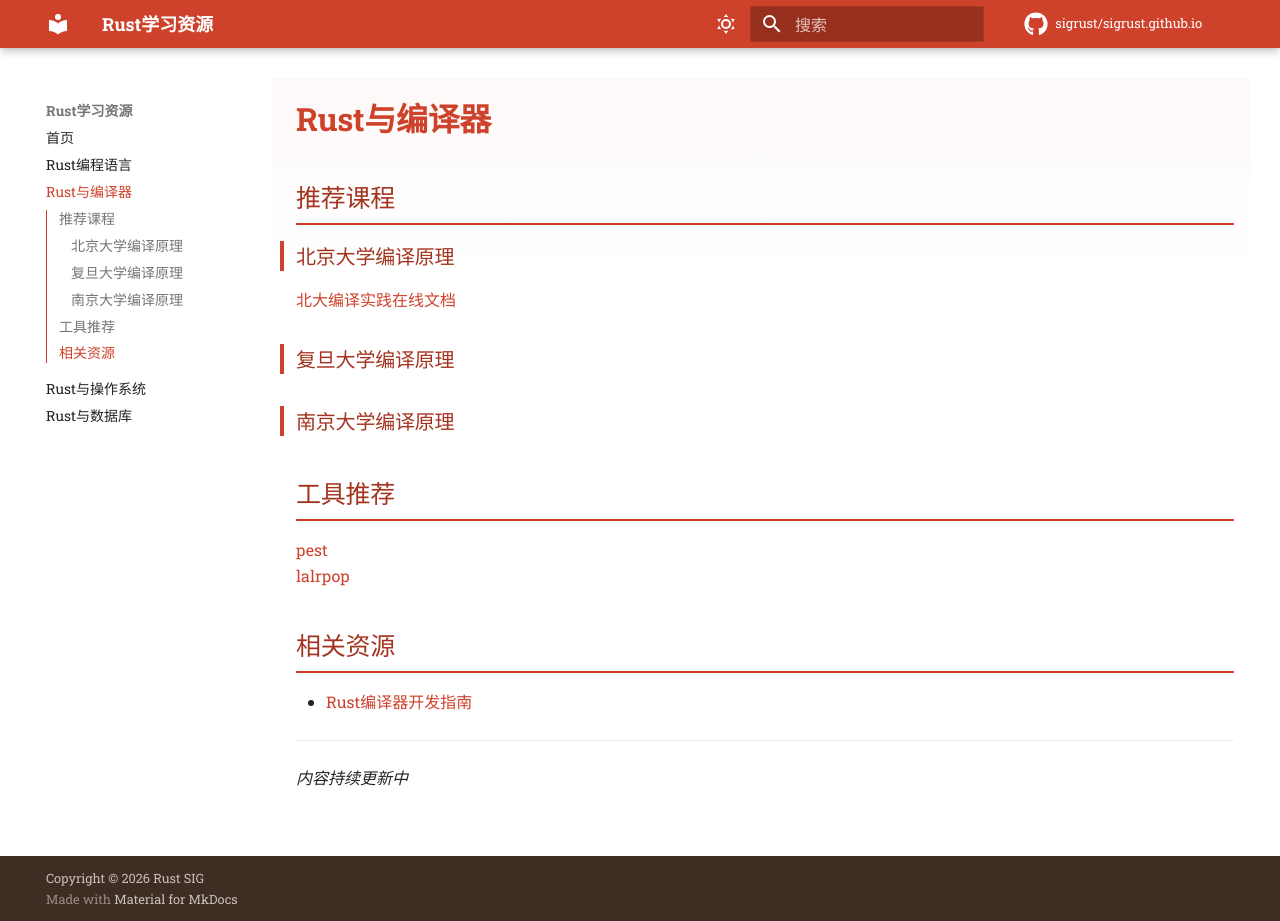
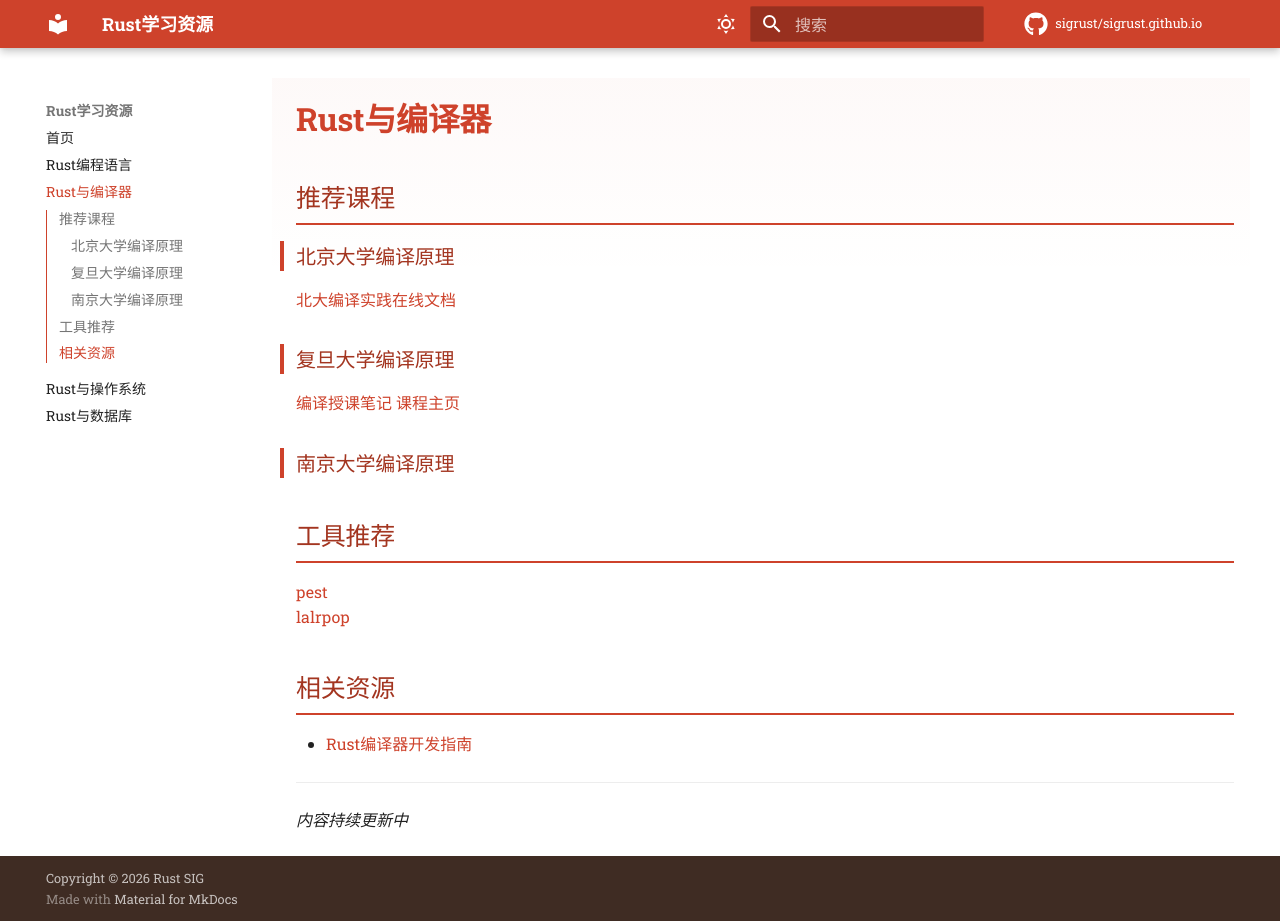
Before and after one commit to sigrust/sigrust.github.io, an MkDocs documentation site: the page built from docs/rust-compiler.md, in a window 1280 px wide and 921 px high. Built offline with MkDocs 1.6.1 and Material for MkDocs 9.7.7, drawn with Linux system fonts in a browser that asks for light colours; comment, search, counter and statistics services are not loaded.

Commit message:
Add Fudan University compiler course resources

```diff
--- a/docs/rust-compiler.md
+++ b/docs/rust-compiler.md
@@ -5,6 +5,8 @@
 [北大编译实践在线文档](https://pku-minic.github.io/online-doc/#/preface/)
 
 ### 复旦大学编译原理
+[编译授课笔记](https://github.com/hxuhack/course_compiler/blob/main/notes/%E7%BC%96%E8%AF%91%E6%8E%88%E8%AF%BE%E7%AC%94%E8%AE%B0_v1_0.pdf)
+[课程主页](https://github.com/hxuhack/course_compiler)
 
 ### 南京大学编译原理
 
```
